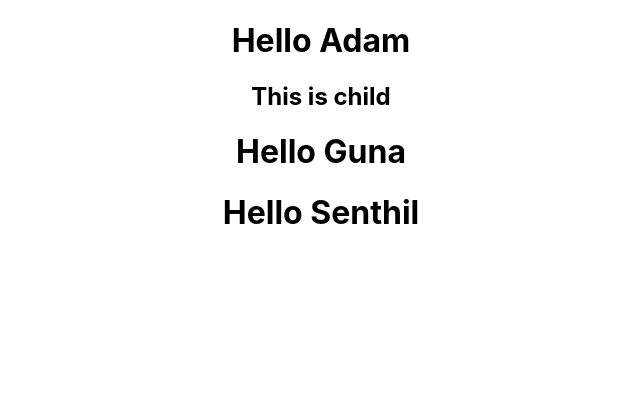
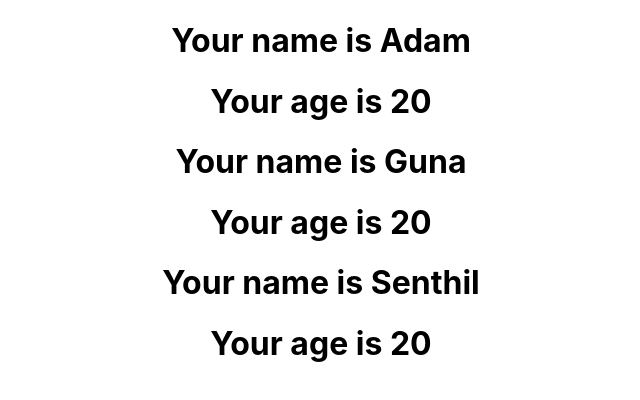
Before and after one commit to Mahendran-Murugan/React-Practice, a React (Create React App) app: page / in a window 1280 px wide. Shown: the top 400 px of the page, without its empty margins (319-959 px from the left). Built offline with nearby package versions, Linux system fonts and the light colour scheme; the HTML template or start-up script is replaced by a standard one.

Commit message:
feat: learn destructuring props

```diff
--- a/src/App.js
+++ b/src/App.js
@@ -1,15 +1,13 @@
 import logo from './logo.svg';
 import './App.css';
-import {Props} from './components/props'
+import {Props} from './components/deStructureProps'
 
 function App() {
   return (
     <div className="App" style={{backgroundColor : 90  }}>
-      <Props name = "Adam">
-        <h2>This is child</h2>
-      </Props>
-      <Props name = "Guna"/>
-      <Props name = "Senthil"/>
+      <Props name = "Adam" age = "20"/>
+      <Props name = "Guna" age = "20"/>
+      <Props name = "Senthil" age = "20"/>
     </div>
   );
 }
--- /dev/null
+++ b/src/components/deStructureProps.js
@@ -0,0 +1,11 @@
+import React from "react"
+
+export const Props = (props) =>{
+    const {name, age} = props
+    return (
+        <>
+            <h1>Your name is {name}</h1>
+            <h1>Your age is {age}</h1>
+        </>
+    )
+}
```
